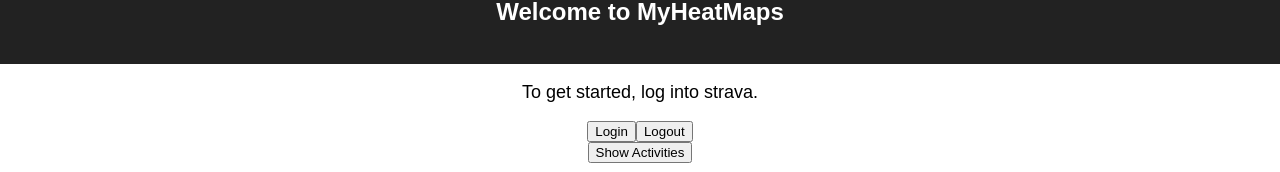
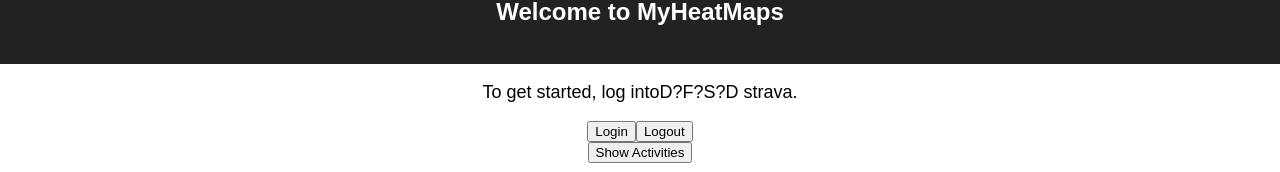
Before and after one commit to dougiechong/HeatMap, a React (Create React App) app in the folder client/: page / in a window 1280 px wide. Shown: the part 126-298 px from the top of the page. Built offline with nearby package versions, Linux system fonts and the light colour scheme.

Commit message:
changed some of the pacage, should not serve front end`:wq`

```diff
--- a/client/src/App.js
+++ b/client/src/App.js
@@ -40,7 +40,7 @@
       <div className="App" style={styles.app}>
         <Header/>
         <p className="App-intro" style={styles.appIntro}>
-          To get started, log into strava.
+          To get started, log intoD?F?S?D strava.
         </p>
         <LoginButton uid="482c702cfe2d9ae5f84309aa1b6f416bb17720da" subreddit="popular"/>
         <LogoutButton/>
--- a/package.json
+++ b/package.json
@@ -1,5 +1,4 @@
 {
-  "node": ">= 0.10.0",
   "name": "stravaHeatMap",
   "version": "1.0.0",
   "description": "",
@@ -24,8 +23,5 @@
     "passport-strava-oauth2": "^0.1.3",
     "react-addons-test-utils": "^15.6.2",
     "react-dom": "^16.0.0"
-  },
-  "devDependencies": {
-    "concurrently": "^3.5.1"
   }
 }
```
